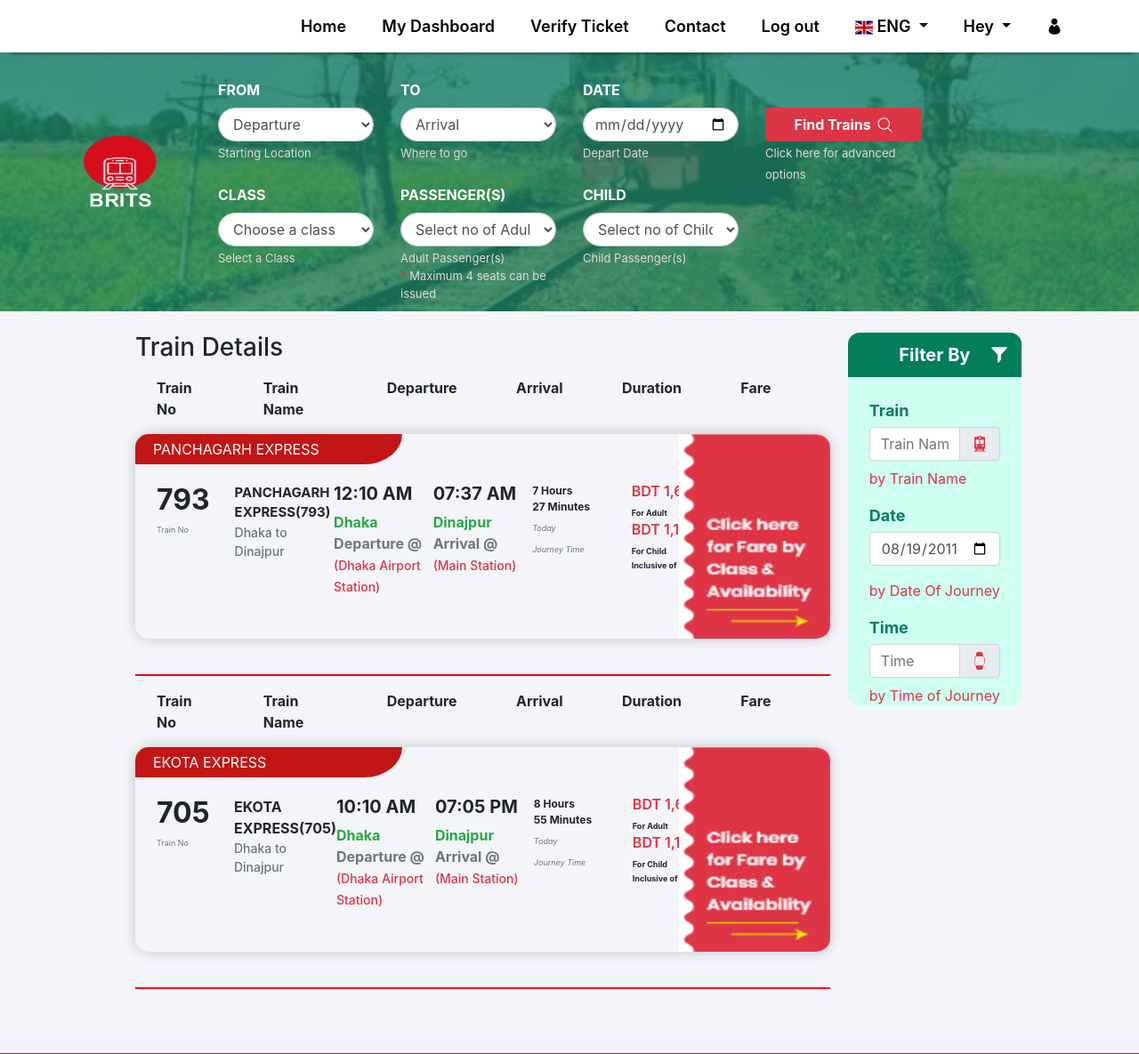
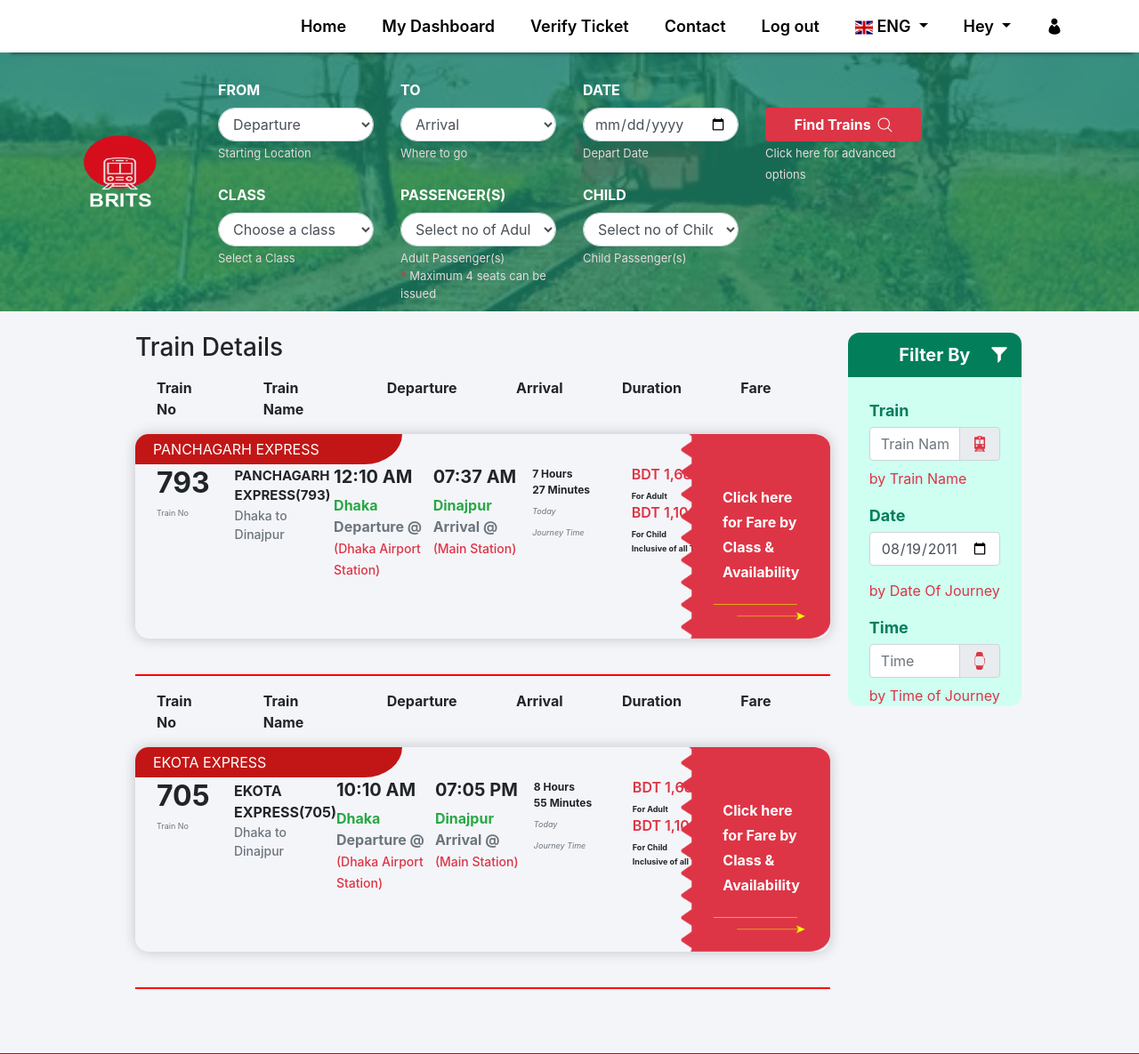
Before and after one commit to plaboncosta/web_ticket_prototype, a PHP site: page /trainDetails.php in a window 1280 px wide. Shown: the top 1185 px of the page at 89% size. Run offline with PHP 8.4, Linux system fonts and the light colour scheme; the visitor is signed in with stand-in values (Sample User, id 1); data that the repository does not hold is empty; some web fonts are replaced.

Commit message:
details page design change

```diff
--- a/assets/css/detailsStyle.css
+++ b/assets/css/detailsStyle.css
@@ -52,7 +52,8 @@
     }
 
 .ui-details .ui-details-card div {
-    height: 120px;
+    height: 100%;
+    margin-top: 65%;
     }
 
 
@@ -128,21 +129,21 @@
     text-align: center;
     }
 
-.ui-details .ui-filterBy header i{
+.ui-details .ui-filterBy header i {
     position: absolute;
     right: 15px;
     top: 50%;
     transform: translateY(-50%);
     }
 
-.ui-details .ui-filterBy .ui-filter-label{
+.ui-details .ui-filterBy .ui-filter-label {
     color: #027e5b;
     font-weight: bold;
     font-size: 18px;
     margin-bottom: 5px;
     }
 
-.ui-details .ui-filterBy header{
+.ui-details .ui-filterBy header {
     justify-content: center;
     align-items: center;
     background: #027e5b;
@@ -153,7 +154,7 @@
     position: relative;
     }
 
-.ui-details .ui-filterBy{
+.ui-details .ui-filterBy {
     width: 100%;
     height: 420px;
     overflow: hidden;
@@ -169,3 +170,26 @@
 #route2,
 #route3,
 #route4 {display: none}
+
+.click-img-content {
+    width: 95px;
+    height: 100%;
+    left: 50%;
+    display: flex;
+    flex-direction: column;
+    justify-content: center;
+    transform: translateX(-50%);
+    }
+
+
+@media only screen and (max-width: 1800px){
+    .click-img-content {
+        width: 130px;
+        height: 100%;
+        left: 50%;
+        display: flex;
+        flex-direction: column;
+        justify-content: center;
+        transform: translateX(-50%);
+        }
+    }
--- a/assets/js/custom.script.js
+++ b/assets/js/custom.script.js
@@ -1,3 +1,5 @@
+let base = "<?php echo $base_url; ?>";
+
 $("input[type='number']").keyup(function (){
     if ($(this).val() < 0){
         $(this).val('');
@@ -26,3 +28,7 @@
     let maxDate = year + '-' + month + '-' + day;
     $(".restrict-date").attr('min', maxDate);
 });
+
+function logOutUser() {
+
+}
--- a/navbar.php
+++ b/navbar.php
@@ -14,7 +14,7 @@
                 <a class="nav-link" href="#">Contact</a>
             </li>
             <li class="nav-item">
-                <a class="nav-link" href="javascript:void(0);">Log out</a>
+                <a class="nav-link" href="javascript:void(0);" onclick="logOutUser()">Log out</a>
             </li>
             <li class="nav-item dropdown">
                 <a class="nav-link dropdown-toggle" href="#" id="profileMenuLink"
--- a/trainDetails.php
+++ b/trainDetails.php
@@ -74,9 +74,11 @@
                     <div>
 
                         <h6>12:10 AM</h6>
-                        <p class="mb-0"><b class="text-success"><?php echo !empty($ticket_search['departure']) ?
+                        <p class="mb-0"><b
+                                    class="text-success"><?php echo !empty($ticket_search['departure']) ?
                                     $ticket_search['departure'] : 'Dhaka'; ?></b></p>
-                        <p class="mb-0"><b class="text-success"><?php echo !empty($ticket_search['date']) ? date("M j, Y",
+                        <p class="mb-0"><b class="text-success"><?php echo !empty($ticket_search['date']) ?
+                                    date("M j, Y",
                                          strtotime($ticket_search['date'])) :
                                     '' ?></b></p>
                         <p class="mb-0"><b class="text-secondary">Departure @</b></p>
@@ -102,8 +104,14 @@
                         <b class=" ui-sub-small">For Child</b>
                         <p class="mb-0 ui-sub-small"><b>Inclusive of all TAX</b></p>
                     </div>
-                    <div id="first">
+                    <div id="first" class="position-relative mt-0 cursor-pointer">
                         <img src="./assets/images/click_here.png" class="cursor-pointer" alt="">
+                        <section class="click-img-content position-absolute">
+                            <p class="text-white mb-1"><b>Click here</b></p>
+                            <p class="text-white mb-1"><b>for Fare by</b></p>
+                            <p class="text-white mb-1"><b>Class &</b></p>
+                            <p class="text-white mb-1"><b>Availability</b></p>
+                        </section>
                     </div>
                 </div>
                 <div class="ui-route" id="route1">
@@ -173,9 +181,11 @@
                     <div>
 
                         <h6>10:10 AM</h6>
-                        <p class="mb-0"><b class="text-success"><?php echo !empty($ticket_search['departure']) ?
+                        <p class="mb-0"><b
+                                    class="text-success"><?php echo !empty($ticket_search['departure']) ?
                                     $ticket_search['departure'] : 'Dhaka'; ?></b></p>
-                        <p class="mb-0"><b class="text-success"><?php echo !empty($ticket_search['date']) ? date("M j, Y",
+                        <p class="mb-0"><b class="text-success"><?php echo !empty($ticket_search['date']) ?
+                                    date("M j, Y",
                                          strtotime($ticket_search['date'])) :
                                     '' ?></b></p>
                         <p class="mb-0"><b class="text-secondary">Departure @</b></p>
@@ -201,8 +211,14 @@
                         <b class=" ui-sub-small">For Child</b>
                         <p class="mb-0 ui-sub-small"><b>Inclusive of all TAX</b></p>
                     </div>
-                    <div id="second">
+                    <div id="second" class="position-relative mt-0 cursor-pointer">
                         <img src="./assets/images/click_here.png" class="cursor-pointer" alt="">
+                        <section class="click-img-content position-absolute">
+                            <p class="text-white mb-1"><b>Click here</b></p>
+                            <p class="text-white mb-1"><b>for Fare by</b></p>
+                            <p class="text-white mb-1"><b>Class &</b></p>
+                            <p class="text-white mb-1"><b>Availability</b></p>
+                        </section>
                     </div>
                 </div>
                 <div class="ui-route" id="route2">
```
Also changed, not shown: assets/images/click_here.png. Lines whose indentation alone changed are shown as unchanged.
